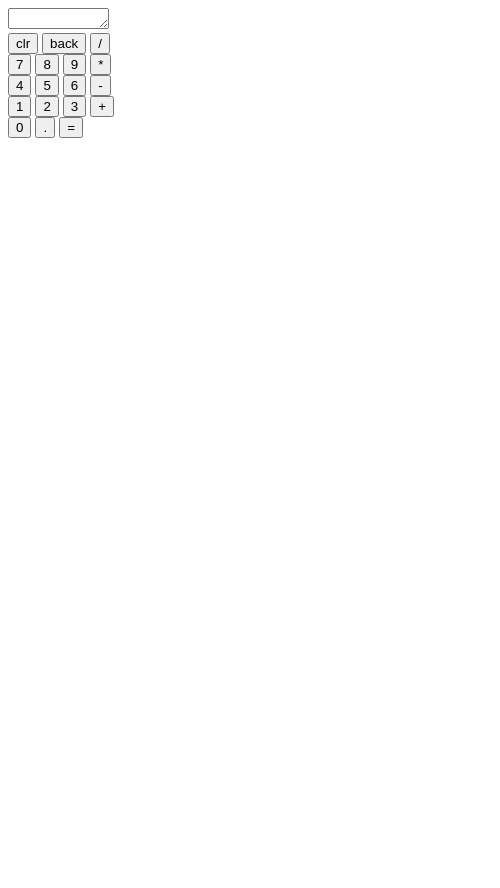
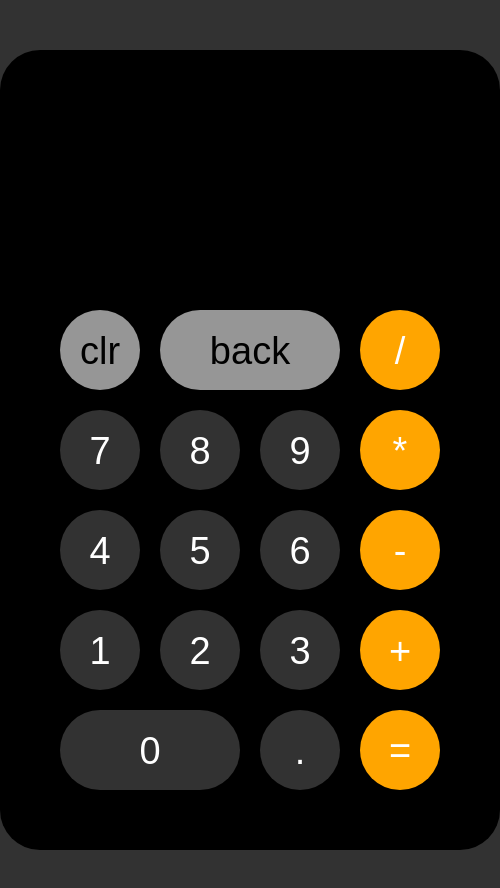
Before and after one commit to one1putt/calculator, a plain HTML site: page index.html in a window 390 px wide. Shown: the whole page, 500 px wide, since content can reach past the window. Before the commit the page ends 844 px from the top, so only its background shows below. Drawn offline with Linux system fonts and the light colour scheme.

Commit message:
added css styling
styled the calc after the iphone calculator.

```diff
--- a/index.html
+++ b/index.html
@@ -8,38 +8,39 @@
     <script src="./script.js" defer></script>
 </head>
 <body>
-
-    <div>
-        <textarea name="display" id="display" cols="10" rows="1"></textarea>
+    <div class="calculator">
+        <div id="display">
         </div>
-    <div>
-        <button id="clear">clr</button>
-        <button id="back">back</button>
+        <div class="row">
+            <button id="clear" class="lt-gray">clr</button>
+            <button id="back" class="long lt-gray">back</button>
             <button id="div" class="number">/</button>
         </div>
-    <div>
-        <button id="seven" class="number">7</button>
-        <button id="eight" class="number">8</button>
-        <button id="nine" class="number">9</button>
-        <button id="mult" class="number"">*</button>
+        <div class="row">
+            <button id="seven" class="number gray">7</button>
+            <button id="eight" class="number gray">8</button>
+            <button id="nine" class="number gray">9</button>
+            <button id="mult" class="number">*</button>
         </div>
-    <div>
-        <button id="four" class="number">4</button>
-        <button id="five" class="number">5</button>
-        <button id="six" class="number">6</button>
+        <div class="row">
+            <button id="four" class="number gray">4</button>
+            <button id="five" class="number gray">5</button>
+            <button id="six" class="number gray">6</button>
             <button id="minus" class="number">-</button>
         </div>
-    <div>
-        <button id="one" class="number">1</button>
-        <button id="two" class="number">2</button>
-        <button id="three" class="number">3</button>
+        <div class="row">
+            <button id="one" class="number gray">1</button>
+            <button id="two" class="number gray">2</button>
+            <button id="three" class="number gray">3</button>
             <button id="plus" class="number">+</button>
         </div>
-    <div>
-        <button id="zero" class="number">0</button>
-        <button id="dec" class="number">.</button>
+        <div class="row">
+            <button id="zero" class="number long gray">0</button>
+            <button id="dec" class="number gray">.</button>
             <button id="equal">=</button>
         </div>
+    </div>
+
 
 </body>
 </html>
--- a/script.js
+++ b/script.js
@@ -52,6 +52,7 @@ function calculate(equation) {
                 break
             case '/':
                 if (b === 0) {
+                    display.style.fontSize = '20px'
                     return "Popamakadangdang, you divided by 0!!"
                 }
                 a = divide(a, b)
@@ -61,7 +62,7 @@ function calculate(equation) {
         }
     }
     if (isNaN(a)) return 'error'
-    return a
+    return (Math.round(a * 100000000) / 100000000)
 }
 
 // every time a button is clicked (except equal and clear) we update the display to show that char.
@@ -80,6 +81,7 @@ function updateDisplay(char) {
 function clearDisplay() {
     display.textContent = ''
     clickText = []
+    display.style.fontSize = '64px'
 }
 
 // this will extract the operands from the equation and put them in an Array.
--- a/styles.css
+++ b/styles.css
@@ -0,0 +1,76 @@
+* {
+    padding: 0;
+    margin: 0;
+    box-sizing: border-box;
+}
+
+html {
+    font-family: Roboto, sans-serif;
+    font-size: 28px;
+}
+/* this was also how he did the defaults for his body. 100vh and 100% width */
+body {
+    height: 100vh;
+    width: 100%;
+    background-color: rgb(50, 50,50);
+}
+
+.calculator {
+    width: 500px;
+    height: 800px;
+    display: flex;
+    flex-direction: column;
+    justify-content: flex-end;
+    align-items: center;
+    margin: 50px auto;
+    background-color: black;
+    border-radius: 40px;
+    padding: 50px;
+}
+
+.row {
+    display: flex;
+    justify-content: center;
+    padding: 10px;
+    gap: 20px;
+}
+
+button {
+    background-color: orange;
+    color: white;
+    font-size: 38px;
+    padding: 20px;
+    border-radius: 50%;
+    height: 80px;
+    width: 80px;
+    border-width: 0px;
+}
+
+.long {
+    width: 180px;
+    border-radius: 40px;
+}
+
+.gray {
+    background-color: rgb(50, 50, 50);
+}
+
+.lt-gray {
+    background-color: rgb(150, 150, 150);
+    color: black
+}
+
+#display {
+    background-color: black;
+    color: white;
+    width: 380px;
+    height: 75px;
+    font-size: 64px;
+    text-align: right;
+    margin: 25px;
+    padding: 10px;
+    display: flex;
+    justify-content: end;
+    align-items: center;
+    font-weight: 100;
+}
```
Lines whose indentation alone changed are shown as unchanged.
